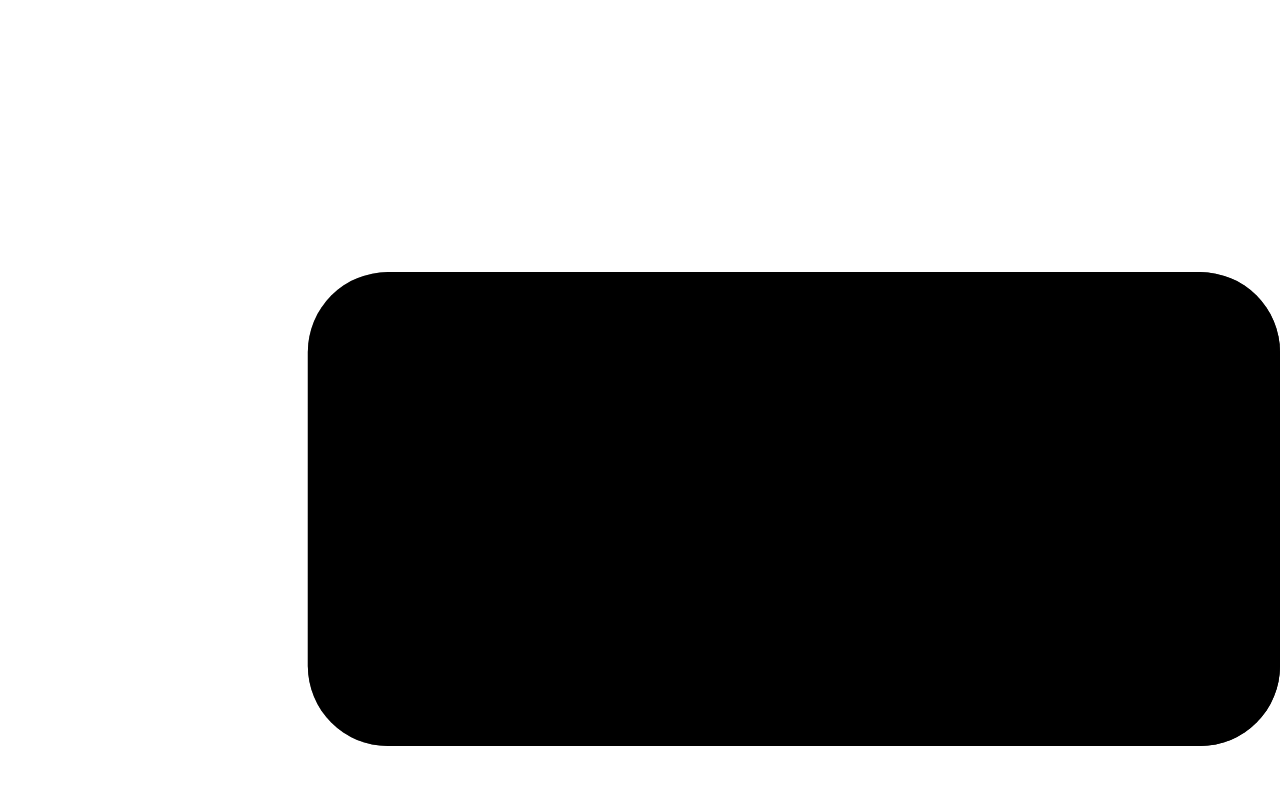
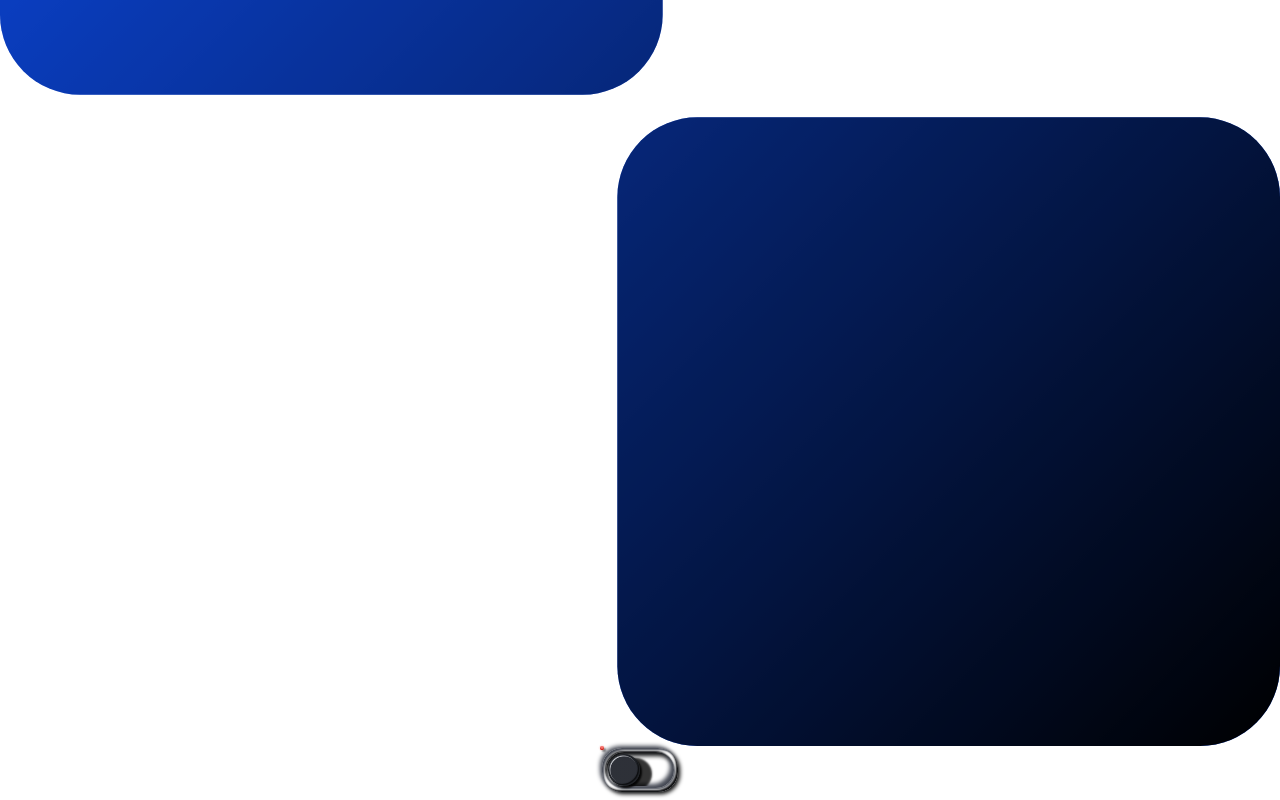
Before and after one commit to maxzz/shadcn-tv, a React (Vite) app: page / in a window 1280 px wide. Shown: the part 4524-5324 px from the top of the page. Before the commit the page ends 5270 px from the top, so only its background shows below. Built offline with nearby package versions, Linux system fonts and the light colour scheme.

Commit message:
WIP. experimental. add NeonSwitch

```diff
--- a/src/components/2-main/index.tsx
+++ b/src/components/2-main/index.tsx
@@ -2,6 +2,7 @@ import { FontInputTitleBar } from './1-top-row';
 import { Button } from '@/components/ui/shadcn';
 import { DialogDemo } from './2-dialog-demo';
 import { LoadersTest } from './3-loaders';
+import { NeonSwitch } from '../ui/experimental';
 
 function FontInput() {
     return (
@@ -23,6 +24,7 @@ function ConvertForm() {
                 <DialogDemo />
 
                 <LoadersTest />
+                <NeonSwitch />
             </div>
         </div>
     );
--- /dev/null
+++ b/src/components/ui/experimental/index.tsx
@@ -0,0 +1 @@
+export * from "./neon-switch";
--- /dev/null
+++ b/src/components/ui/experimental/neon-switch/index.tsx
@@ -0,0 +1,72 @@
+import "./neon-switch.css";
+
+export function NeonSwitch() { // https://codepen.io/jkantner/pen/MWzqMrp 'Neon Toggle Switch'
+    return (
+        <label className="switch">
+            <input className="switch__input" type="checkbox" role="switch" />
+            <span className="switch__base-outer" />
+            <span className="switch__base-inner" />
+            <svg
+                className="switch__base-neon"
+                viewBox="0 0 40 24"
+                width="40px"
+                height="24px"
+            >
+                <defs>
+                    <filter id="switch-glow">
+                        <feGaussianBlur result="coloredBlur" stdDeviation={1} />
+                        <feMerge>
+                            <feMergeNode in="coloredBlur" />
+                            <feMergeNode in="SourceGraphic" />
+                        </feMerge>
+                    </filter>
+                    <linearGradient id="switch-gradient1" x1={0} y1={0} x2={1} y2={0}>
+                        <stop offset="0%" stopColor="hsl(var(--on-hue1),90%,70%)" />
+                        <stop offset="100%" stopColor="hsl(var(--on-hue2),90%,70%)" />
+                    </linearGradient>
+                    <linearGradient id="switch-gradient2" x1="0.7" y1={0} x2="0.3" y2={1}>
+                        <stop offset="25%" stopColor="hsla(var(--on-hue1),90%,70%,0)" />
+                        <stop offset="50%" stopColor="hsla(var(--on-hue1),90%,70%,0.3)" />
+                        <stop offset="100%" stopColor="hsla(var(--on-hue2),90%,70%,0.3)" />
+                    </linearGradient>
+                </defs>
+                <path
+                    fill="none"
+                    filter="url(#switch-glow)"
+                    stroke="url(#switch-gradient1)"
+                    strokeWidth={1}
+                    strokeDasharray="0 104.26 0"
+                    strokeDashoffset="0.01"
+                    strokeLinecap="round"
+                    d="m.5,12C.5,5.649,5.649.5,12,.5h16c6.351,0,11.5,5.149,11.5,11.5s-5.149,11.5-11.5,11.5H12C5.649,23.5.5,18.351.5,12Z"
+                />
+            </svg>
+            <span className="switch__knob-shadow" />
+            <span className="switch__knob-container">
+                <span className="switch__knob">
+                    <svg
+                        className="switch__knob-neon"
+                        viewBox="0 0 48 48"
+                        width="48px"
+                        height="48px"
+                    >
+                        <circle
+                            fill="none"
+                            stroke="url(#switch-gradient2)"
+                            strokeDasharray="0 90.32 0 54.19"
+                            strokeLinecap="round"
+                            strokeWidth={1}
+                            r={23}
+                            cx={24}
+                            cy={24}
+                            transform="rotate(-112.5,24,24)"
+                        />
+                    </svg>
+                </span>
+            </span>
+            <span className="switch__led" />
+            <span className="switch__text">Power</span>
+        </label>
+
+    );
+}
--- /dev/null
+++ b/src/components/ui/experimental/neon-switch/neon-switch.css
@@ -0,0 +1,200 @@
+/* * {
+    border: 0;
+    box-sizing: border-box;
+    margin: 0;
+    padding: 0;
+} */
+:root {
+    --hue: 223;
+    --off-hue: 3;
+    --on-hue1: 123;
+    --on-hue2: 168;
+    --fg: hsl(var(--hue), 10%, 90%);
+    --primary: hsl(var(--hue), 90%, 50%);
+    --trans-dur: 0.6s;
+    --trans-timing: cubic-bezier(0.65, 0, 0.35, 1);
+    /* font-size: calc(40px + (60 - 40) * (100vw - 320px) / (2560 - 320)); */
+}
+/* body,
+input {
+    font: 1em/1.5 sans-serif;
+}
+body {
+    background-image: linear-gradient(45deg, hsl(var(--hue), 10%, 20%), hsl(var(--hue), 10%, 10%));
+    color: var(--fg);
+    display: flex;
+    height: 100vh;
+    transition:
+        background-color var(--trans-dur),
+        color var(--trans-dur);
+} */
+.switch,
+.switch__input {
+    -webkit-tap-highlight-color: #0000;
+}
+.switch {
+    display: block;
+    margin: auto;
+    position: relative;
+    width: 5em;
+    height: 3em;
+}
+.switch__base-outer,
+.switch__base-inner {
+    display: block;
+    position: absolute;
+}
+.switch__base-outer {
+    border-radius: 1.25em;
+    box-shadow:
+        -0.125em -0.125em 0.25em hsl(var(--hue), 10%, 30%),
+        0.125em 0.125em 0.125em hsl(var(--hue), 10%, 30%) inset,
+        0.125em 0.125em 0.25em hsl(0, 0%, 0%),
+        -0.125em -0.125em 0.125em hsl(var(--hue), 10%, 5%) inset;
+    top: 0.125em;
+    left: 0.125em;
+    width: 4.75em;
+    height: 2.75em;
+}
+.switch__base-inner {
+    border-radius: 1.125em;
+    box-shadow:
+        -0.25em -0.25em 0.25em hsl(var(--hue), 10%, 30%) inset,
+        0.0625em 0.0625em 0.125em hsla(var(--hue), 10%, 30%),
+        0.125em 0.25em 0.25em hsl(var(--hue), 10%, 5%) inset,
+        -0.0625em -0.0625em 0.125em hsla(var(--hue), 10%, 5%);
+    top: 0.375em;
+    left: 0.375em;
+    width: 4.25em;
+    height: 2.25em;
+}
+.switch__base-neon {
+    display: block;
+    overflow: visible;
+    position: absolute;
+    top: 0;
+    left: 0;
+    width: 100%;
+    height: auto;
+}
+.switch__base-neon path {
+    stroke-dasharray: 0 104.26 0;
+    transition: stroke-dasharray var(--trans-dur) var(--trans-timing);
+}
+.switch__input {
+    outline: transparent;
+    position: relative;
+    width: 100%;
+    height: 100%;
+    -webkit-appearance: none;
+    appearance: none;
+}
+.switch__input:before {
+    border-radius: 0.125em;
+    box-shadow: 0 0 0 0.125em hsla(var(--hue), 90%, 50%, 0);
+    content: "";
+    display: block;
+    position: absolute;
+    inset: -0.125em;
+    transition: box-shadow 0.15s linear;
+}
+.switch__input:focus-visible:before {
+    box-shadow: 0 0 0 0.125em var(--primary);
+}
+.switch__knob,
+.switch__knob-container {
+    border-radius: 1em;
+    display: block;
+    position: absolute;
+}
+.switch__knob {
+    background-color: hsl(var(--hue), 10%, 15%);
+    background-image: radial-gradient(
+            88% 88% at 50% 50%,
+            hsl(var(--hue), 10%, 20%) 47%,
+            hsla(var(--hue), 10%, 20%, 0) 50%
+        ),
+        radial-gradient(88% 88% at 47% 47%, hsl(var(--hue), 10%, 85%) 45%, hsla(var(--hue), 10%, 85%, 0) 50%),
+        radial-gradient(65% 70% at 40% 60%, hsl(var(--hue), 10%, 20%) 46%, hsla(var(--hue), 10%, 20%, 0) 50%);
+    box-shadow:
+        -0.0625em -0.0625em 0.0625em hsl(var(--hue), 10%, 15%) inset,
+        -0.125em -0.125em 0.0625em hsl(var(--hue), 10%, 5%) inset,
+        0.75em 0.25em 0.125em hsla(0, 0%, 0%, 0.8);
+    width: 2em;
+    height: 2em;
+    transition: transform var(--trans-dur) var(--trans-timing);
+}
+.switch__knob-container {
+    overflow: hidden;
+    top: 0.5em;
+    left: 0.5em;
+    width: 4em;
+    height: 2em;
+}
+.switch__knob-neon {
+    display: block;
+    width: 2em;
+    height: auto;
+}
+.switch__knob-neon circle {
+    opacity: 0;
+    stroke-dasharray: 0 90.32 0 54.19;
+    transition:
+        opacity var(--trans-dur) steps(1, end),
+        stroke-dasharray var(--trans-dur) var(--trans-timing);
+}
+.switch__knob-shadow {
+    border-radius: 50%;
+    box-shadow: 0.125em 0.125em 0.125em hsla(0, 0%, 0%, 0.9);
+    display: block;
+    position: absolute;
+    top: 0.5em;
+    left: 0.5em;
+    width: 2em;
+    height: 2em;
+    transition: transform var(--trans-dur) var(--trans-timing);
+}
+.switch__led {
+    background-color: hsl(var(--off-hue), 90%, 70%);
+    border-radius: 50%;
+    box-shadow:
+        0 -0.0625em 0.0625em hsl(var(--off-hue), 90%, 40%) inset,
+        0 0 0.125em hsla(var(--off-hue), 90%, 70%, 0.3),
+        0 0 0.125em hsla(var(--off-hue), 90%, 70%, 0.3),
+        0.125em 0.125em 0.125em hsla(0, 0%, 0%, 0.5);
+    display: block;
+    position: absolute;
+    top: 0;
+    left: 0;
+    width: 0.25em;
+    height: 0.25em;
+    transition:
+        background-color var(--trans-dur) var(--trans-timing),
+        box-shadow var(--trans-dur) var(--trans-timing);
+}
+.switch__text {
+    overflow: hidden;
+    position: absolute;
+    width: 1px;
+    height: 1px;
+}
+.switch__input:checked ~ .switch__led {
+    background-color: hsl(var(--on-hue1), 90%, 70%);
+    box-shadow:
+        0 -0.0625em 0.0625em hsl(var(--on-hue1), 90%, 40%) inset,
+        0 -0.125em 0.125em hsla(var(--on-hue1), 90%, 70%, 0.3),
+        0 0.125em 0.125em hsla(var(--on-hue1), 90%, 70%, 0.3),
+        0.125em 0.125em 0.125em hsla(0, 0%, 0%, 0.5);
+}
+.switch__input:checked ~ .switch__base-neon path {
+    stroke-dasharray: 52.13 0 52.13;
+}
+.switch__input:checked ~ .switch__knob-shadow,
+.switch__input:checked ~ .switch__knob-container .switch__knob {
+    transform: translateX(100%);
+}
+.switch__input:checked ~ .switch__knob-container .switch__knob-neon circle {
+    opacity: 1;
+    stroke-dasharray: 45.16 0 45.16 54.19;
+    transition-timing-function: steps(1, start), var(--trans-timing);
+}
```
